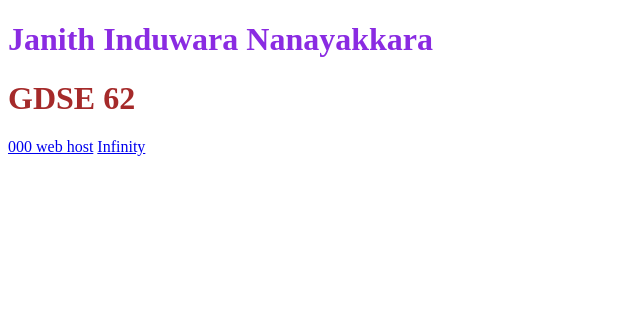
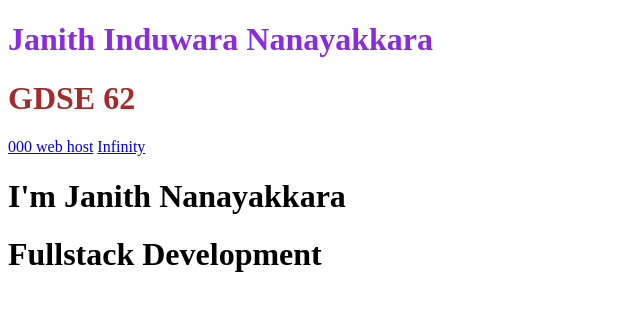
Before and after one commit to Janith-Nanayakkara/MyPortfolio, a plain HTML site: page index.html in a window 1280 px wide. Shown: the whole page, without its empty margins (0-640 px from the left). Drawn offline with Linux system fonts and the light colour scheme.

Commit message:
added my project

```diff
--- a/index.html
+++ b/index.html
@@ -10,15 +10,16 @@
     <meta name="robots"  content="index">
     <meta name="theme-color" content="red">
     <meta name="description" content="This is my portfolio">
-    <meta http-equiv="refresh" content="3;https://www.ijse.lk/">
+  <!--  <meta http-equiv="refresh" content="3;https://www.ijse.lk/">-->
     <link rel="icon" href="icons8-user-100.png">
 </head>
-<body>
+<body id="top" class="dark_theme">
 <h1 style="color: blueviolet">Janith Induwara Nanayakkara</h1>
 <h1 style="color: brown"> GDSE 62</h1>
 <a href="https://janithnanayakkara.000webhostapp.com/" target="_blank">000 web host</a>
 <a href="http://janithinduwarananayakkara.infinityfreeapp.com/?i=1" target="_blank">Infinity</a>
-
+    <h1>I'm Janith Nanayakkara</h1>
+    <h1>Fullstack Development</h1>
 
 </body>
 </html>
```
